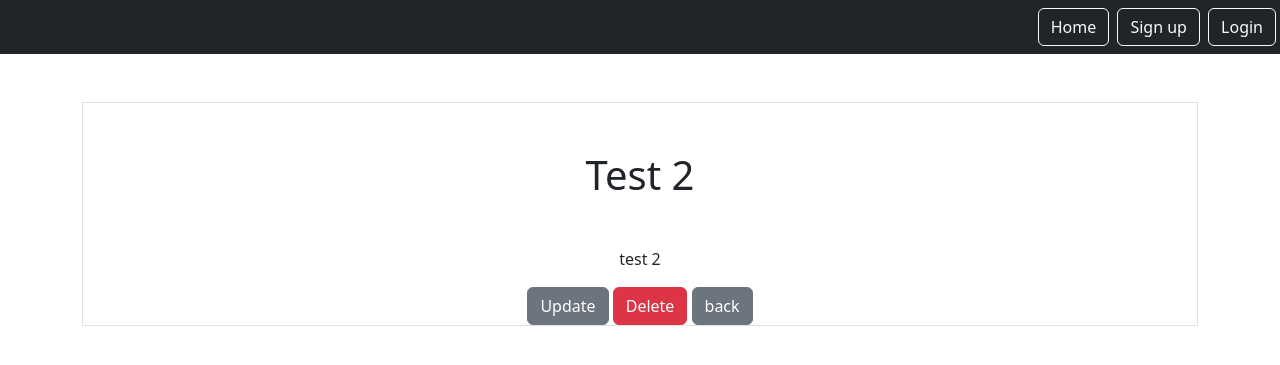
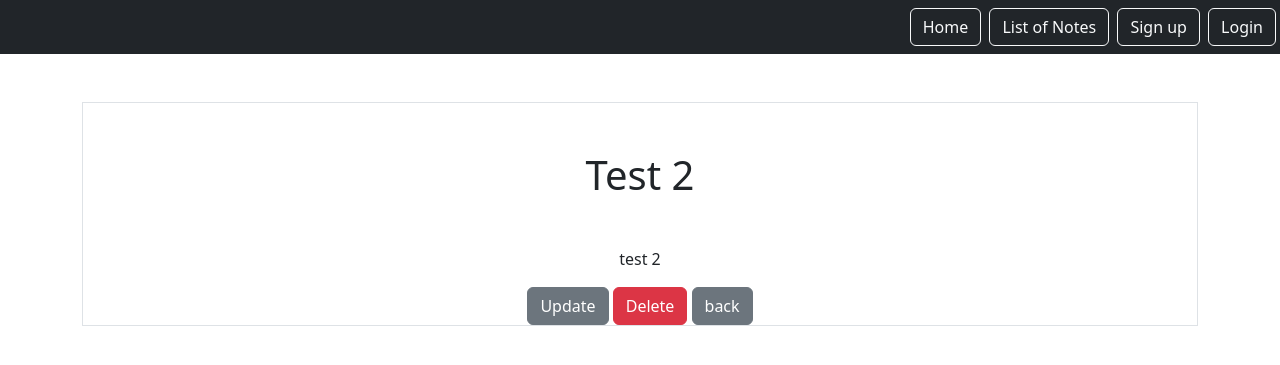
Before and after one commit to nerowolf209/DjangoLearning, a Django app: page /project/notes/2 in a window 1280 px wide. Shown: the top 365 px of the page. Run offline with Django 4.2, Linux system fonts and the light colour scheme; data comes from the database, SQL or seed files in the repository; both versions use the stored data as it was after the commit.

Commit message:
Add files via upload

```diff
--- a/notes/urls.py
+++ b/notes/urls.py
@@ -3,9 +3,11 @@ from django.urls import path
 from . import views
 
 urlpatterns = [
+    path('all/notes', views.NotesAllListView.as_view(), name="notes.all"),
     path('notes', views.NotesListView.as_view(), name="notes.list"),
     path('notes/<int:pk>',views.NotesDetailView.as_view(), name="notes.detail"),
     path('notes/new', views.NotesCreateView.as_view(), name="notes.new"),
     path('notes/<int:pk>/edit', views.NotesUpdateView.as_view(), name="notes.update"),
     path('notes/<int:pk>/delete', views.NotesDeleteView.as_view(), name="notes.delete"),
+
 ]
--- a/notes/views.py
+++ b/notes/views.py
@@ -6,11 +6,18 @@ from django.contrib.auth.mixins import LoginRequiredMixin
 from .models import Notes
 from .forms import NotesForms
 
+class NotesAllListView(ListView):
+    model= Notes
+    context_object_name = 'notes'
+    template_name = 'notes/notes_all_list.html'
+
+    def get_queryset(self):
+        return Notes.objects.all()
 
 class NotesListView(LoginRequiredMixin,ListView):
     model = Notes
     context_object_name = "notes"
-    template_name = 'notes.notes_list.html'
+    template_name = 'notes/notes_list.html'
     login_url = 'home.login'
 
     def get_queryset(self):
--- a/static/templates/base.html
+++ b/static/templates/base.html
@@ -11,10 +11,12 @@
             <div class="ms-auto">
                 {% if user.is_authenticated %}
                 <a href="{% url 'notes.list' %}"class="btn btn-outline-light me-1">Home</a>
+                <a href="{% url 'notes.all' %}"class="btn btn-outline-light me-1">List of Notes</a>
                 <a href="{% url 'notes.new' %}"class="btn btn-outline-light me-1">Create</a>
                 <a href="{% url 'home.logout' %}" class="btn btn-outline-light me-1">Logout</a>
                 {% else %}
                 <a href="{% url 'home.home' %}"class="btn btn-outline-light me-1">Home</a>
+                <a href="{% url 'notes.all' %}"class="btn btn-outline-light me-1">List of Notes</a>
                 <a href="{% url 'home.register' %}"class="btn btn-outline-light me-1">Sign up</a>
                 <a href="{% url 'home.login' %}" class="btn btn-outline-light me-1">Login</a>
                 {% endif %}
```
Also changed, not shown: notes/templates/notes/notes_all_list.html (added, +17 -0 lines), db.sqlite3.
